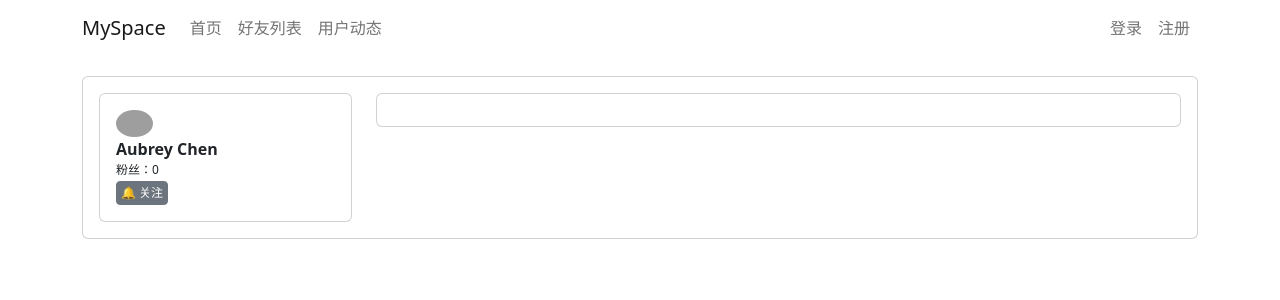
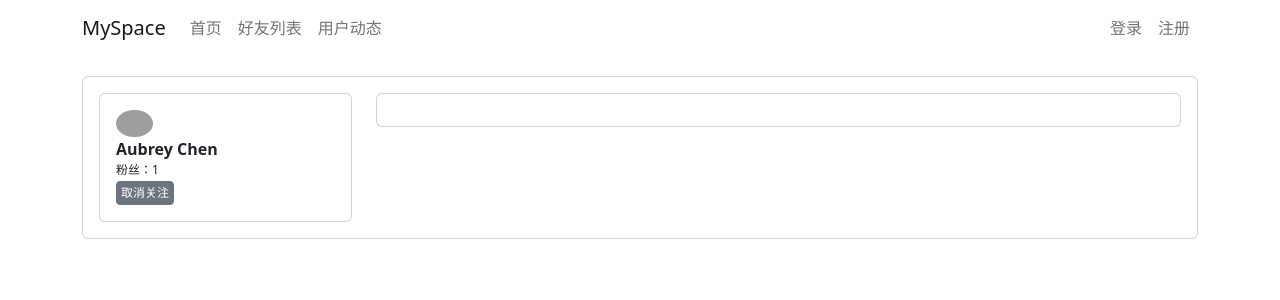
Before and after one commit to Aubrey-Chen/myspace, a Vue app: page /userprofile in a window 1280 px wide. Both pictures are taken after a click on the button "🔔 关注". Shown: the top 300 px of the page. Built offline with nearby package versions, Linux system fonts and the light colour scheme; grey boxes are pictures that could not be loaded.

Commit message:
实现“用户动态”组件里“关注”按钮和粉丝量的父组件与子组件的信息传递功能

```diff
--- a/src/components/UserProfileInfo.vue
+++ b/src/components/UserProfileInfo.vue
@@ -10,7 +10,8 @@
                     <div class="username">{{fullName}}</div>
                     <div class="fans">粉丝：{{user.followerCount}}</div>
                     <!-- 控制图标大小的属性：btn-sm（小图标），btn-lg（大图标） -->
-                    <button type="button" class="btn btn-secondary btn-sm">🔔 关注</button>
+                    <button @click="follow" v-if="!user.is_followed" type="button" class="btn btn-secondary btn-sm">🔔 关注</button>
+                    <button @click="unfollow" v-if="user.is_followed" type="button" class="btn btn-secondary btn-sm">取消关注</button>
                 </div>
             </div>
         </div>
@@ -31,15 +32,26 @@ export default {
         },
     },
     // 动态的去计算某个属性：setup()函数需要传入参数props，因为setup()里面是没有this这个属性的。
-    setup(props) {
+    setup(props, context) {
         // 因为值是需要被动态计算的，所以需要传入一个函数
         let fullName = computed(() => props.user.firstName + ' ' + props.user.lastName);
 
+        // “关注”事件的函数
+        const follow = () => {
+            context.emit("follow");
+        };
+        // “取消关注”事件的函数
+        const unfollow = () => {
+            context.emit("unfollow");
+        };
+
         return {
-            fullName
-        }
-    }
-}
+            fullName,
+            follow,
+            unfollow,
+        };
+    },
+};
 </script>
 
 <style scoped>
--- a/src/views/UserProfileView.vue
+++ b/src/views/UserProfileView.vue
@@ -4,7 +4,7 @@
     <div class="row">
       <div class="col-3">
         <!-- 绑定父组件的user属性 -->
-        <UserProfileInfo :user="user" />
+        <UserProfileInfo @follow="follow" @unfollow="unfollow" :user="user" />
       </div>
       <div class="col-9">
         <UserProfilePosts />
@@ -38,11 +38,25 @@ export default {
       is_followed: false,
     });
 
+    const follow = () => {
+      if (user.is_followed) return;
+      user.is_followed = true;
+      user.followerCount ++ ;
+    };
+
+    const unfollow = () => {
+      if (!user.is_followed) return;
+      user.is_followed = false;
+      user.followerCount -- ;
+    };
+
     return {
       user,
-    }
-  }
-}
+      follow,
+      unfollow,
+    };
+  },
+};
 </script>
 
 <style scoped>
```
